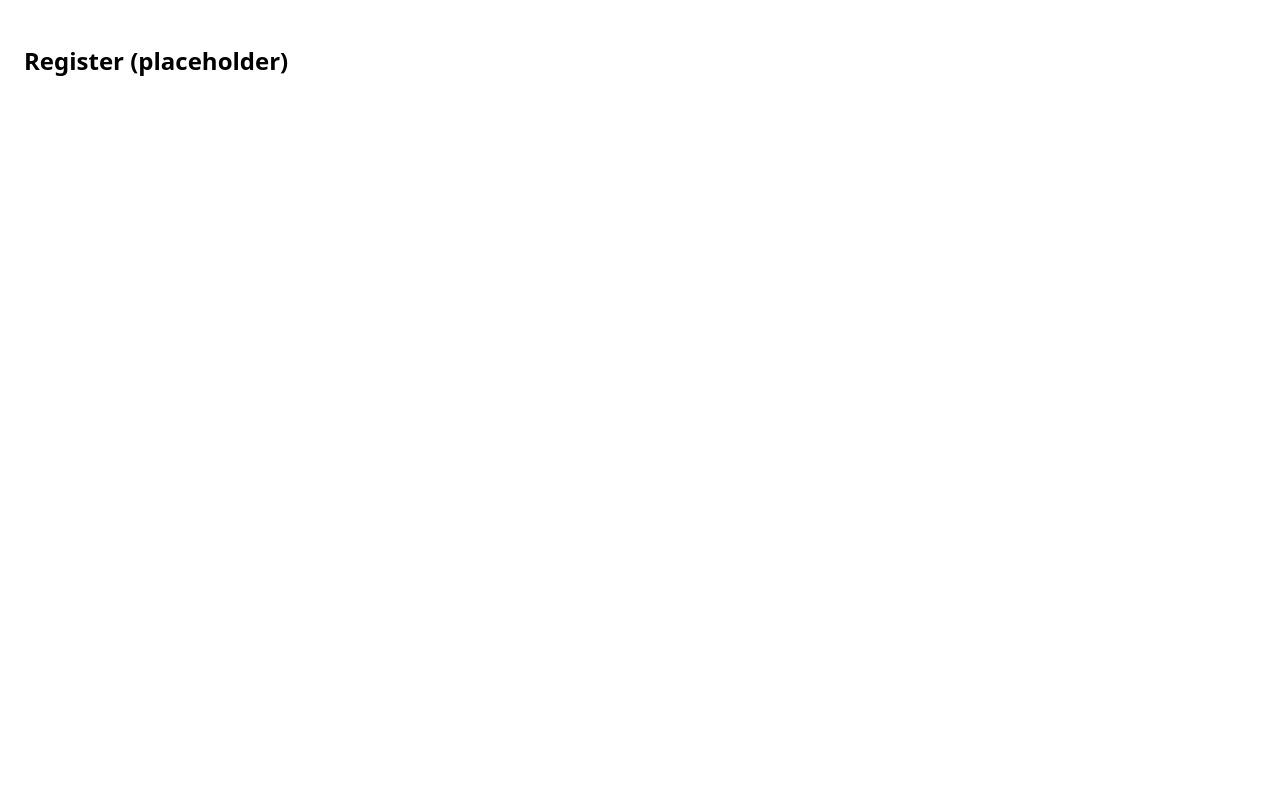
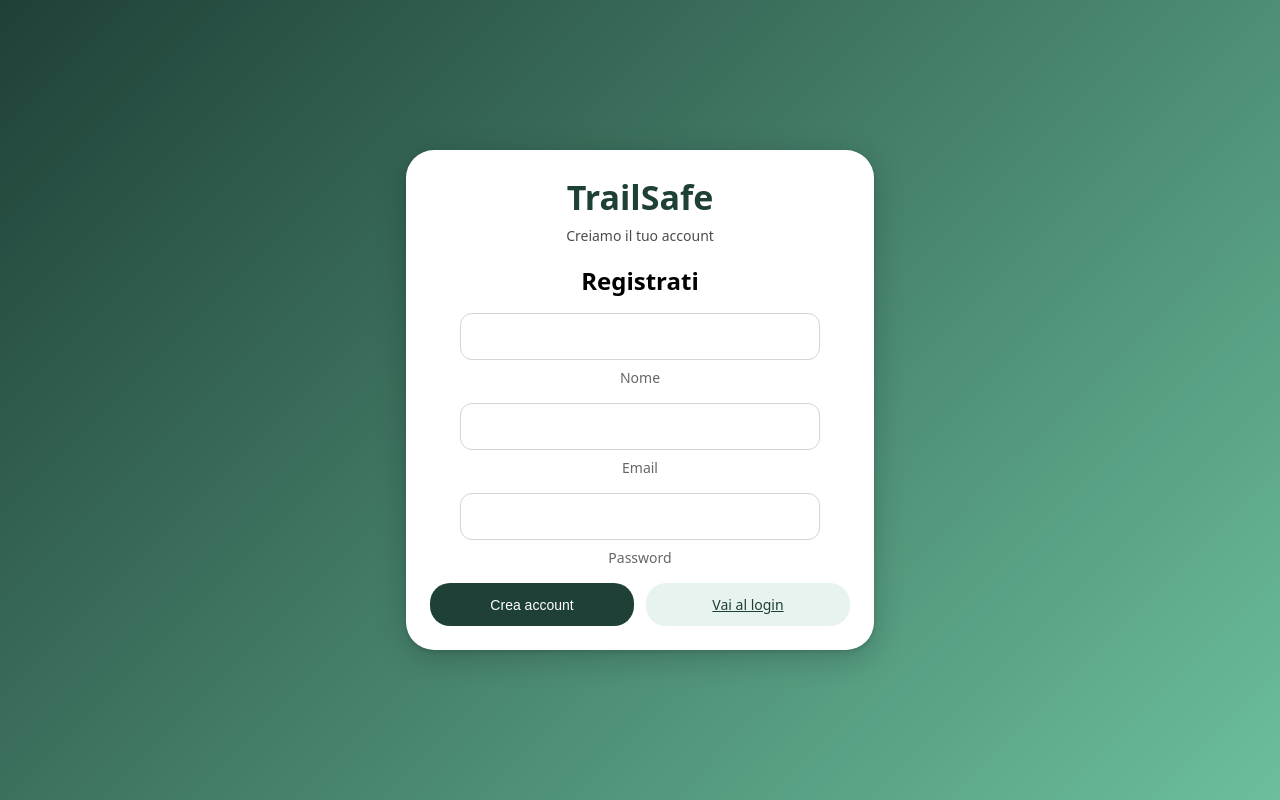
Before and after one commit to Sambuzi/TrailSafe, a Vue app in the folder client/: page /register in a window 1280 px wide. Built offline with nearby package versions, Linux system fonts and the light colour scheme.

Commit message:
add user on db, added Register page

```diff
--- a/client/src/pages/Login.vue
+++ b/client/src/pages/Login.vue
@@ -26,6 +26,7 @@
           <button class="btn tonal" type="button" @click="submit('admin')">
             Amministratore
           </button>
+          <router-link class="btn outline" to="/register">Registrati</router-link>
         </div>
       </form>
 
--- a/client/src/pages/Register.vue
+++ b/client/src/pages/Register.vue
@@ -1,11 +1,84 @@
 <template>
-  <div class="page">
-    <h2>Register (placeholder)</h2>
+  <div class="login-root">
+    <div class="login-card">
+      <div class="brand">
+        <h1>TrailSafe</h1>
+        <p>Creiamo il tuo account</p>
+      </div>
+
+      <h2>Registrati</h2>
+
+      <form @submit.prevent="submit">
+        <div class="field">
+          <input v-model="form.name" type="text" required placeholder=" " />
+          <label>Nome</label>
+        </div>
+
+        <div class="field">
+          <input v-model="form.email" type="email" required placeholder=" " />
+          <label>Email</label>
+        </div>
+
+        <div class="field">
+          <input v-model="form.password" type="password" required placeholder=" " />
+          <label>Password</label>
+        </div>
+
+        <div class="actions">
+          <button class="btn filled" type="submit">Crea account</button>
+          <router-link class="btn tonal" to="/login">Vai al login</router-link>
+        </div>
+      </form>
+
+      <p class="error" v-if="error">{{ error }}</p>
+    </div>
   </div>
 </template>
+
 <script>
-export default {}
+export default {
+  emits: ['login-success'],
+  data() {
+    return {
+      form: { name: '', email: '', password: '' },
+      error: null
+    };
+  },
+  mounted() {
+    document.documentElement.style.overflow = 'hidden';
+    document.body.style.overflow = 'hidden';
+  },
+  unmounted() {
+    document.documentElement.style.overflow = '';
+    document.body.style.overflow = '';
+  },
+  methods: {
+    async submit() {
+      this.error = null;
+      if (!this.form.email || !this.form.password) {
+        this.error = 'Email e password richieste';
+        return;
+      }
+      try {
+        const res = await fetch('/api/auth/register', {
+          method: 'POST',
+          headers: { 'Content-Type': 'application/json' },
+          body: JSON.stringify(this.form)
+        });
+        const body = await res.json();
+        if (!res.ok) {
+          this.error = body.error || 'Registrazione fallita';
+          return;
+        }
+        try { localStorage.setItem('ts_user', JSON.stringify(body)); } catch {}
+        this.$router && this.$router.push('/home');
+        this.$emit('login-success', body);
+      } catch (e) {
+        this.error = 'Server non raggiungibile';
+      }
+    }
+  }
+};
 </script>
-<style scoped>
-.page { padding: 24px }
-</style>
+
+<style src="../css/Login.css" scoped></style>
```
Also changed, not shown: 1 other file (tests, documents, lock files or other folders).
